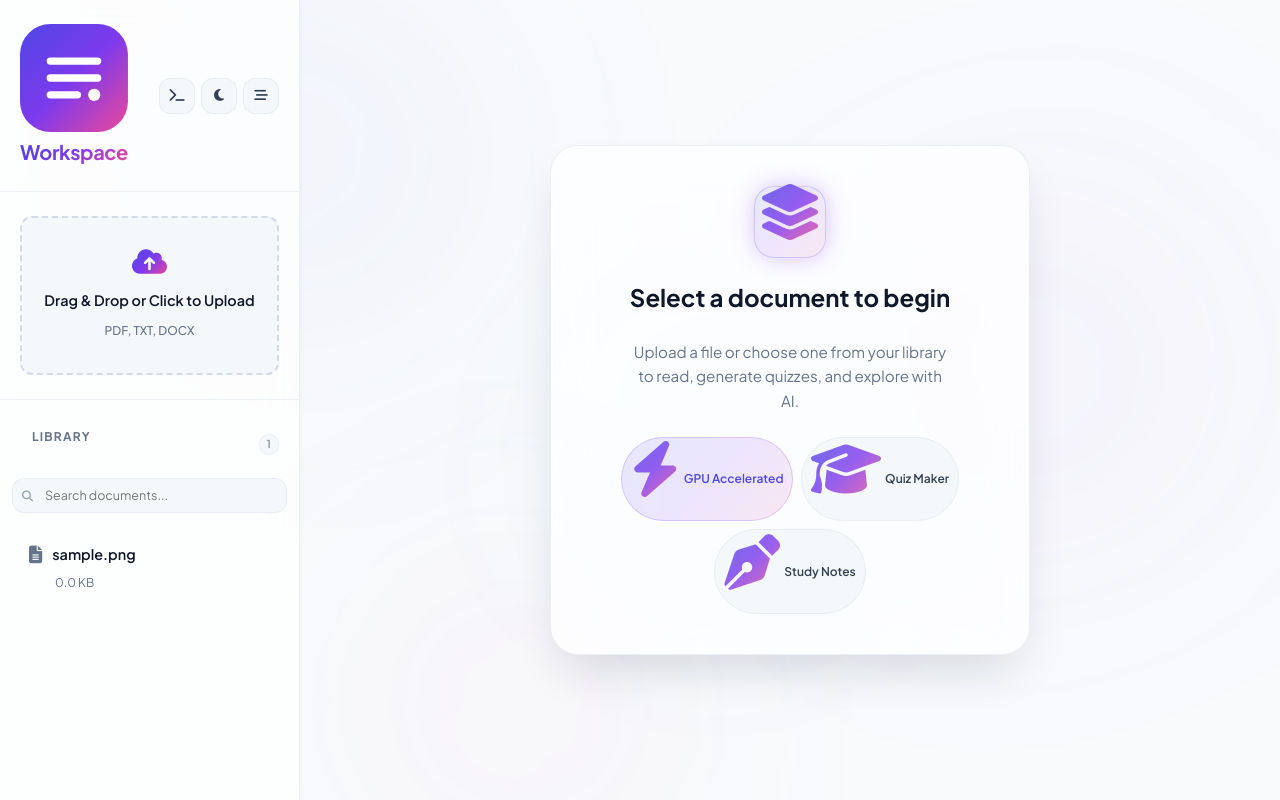
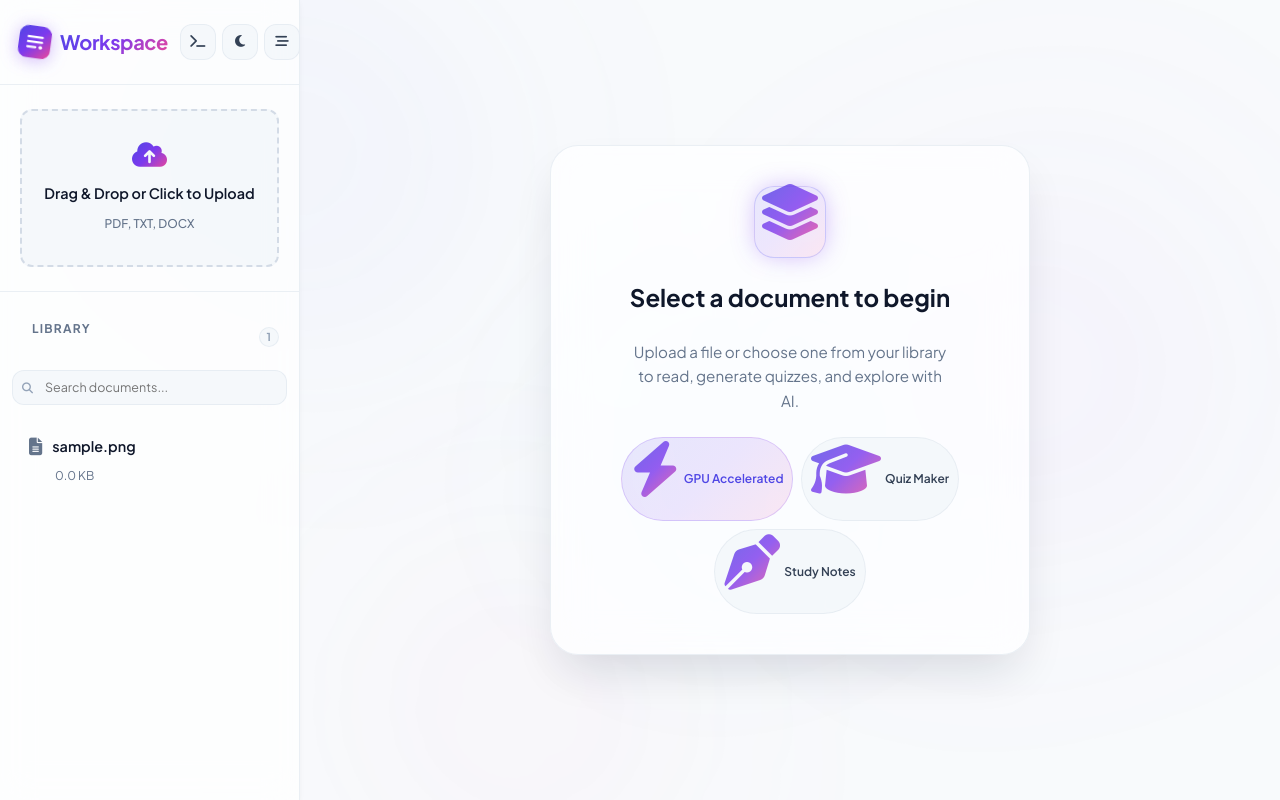
Before and after one commit to prashant-7-8-7/Macro-Project-, a FastAPI app: page / in a window 1280 px wide. Run offline with FastAPI, Linux system fonts and the light colour scheme; tables that the repository leaves empty hold one stand-in row (values such as "Sample post"); some libraries are stand-ins or nearby versions.

Commit message:
style: add brand logo mark, button micro-interactions, and kbd badge styles in components.css

```diff
--- a/src/web/static/css/components.css
+++ b/src/web/static/css/components.css
@@ -2176,3 +2176,63 @@ mark.search-highlight.active-match {
   margin-top: var(--space-3);
   flex-wrap: wrap;
 }
+
+/* ============================================================
+   BRAND LOGO MARK & BUTTON MICRO-INTERACTIONS
+   ============================================================ */
+.brand-title-group {
+  display: flex;
+  align-items: center;
+  gap: var(--space-2-5);
+}
+
+.brand-logo-mark {
+  width: 30px;
+  height: 30px;
+  display: flex;
+  align-items: center;
+  justify-content: center;
+  flex-shrink: 0;
+  transition: transform var(--dur-normal) var(--ease-spring);
+  filter: drop-shadow(0 2px 8px var(--brand-glow));
+}
+
+.brand-logo-mark svg {
+  width: 100%;
+  height: 100%;
+}
+
+.sidebar-header:hover .brand-logo-mark {
+  transform: rotate(8deg) scale(1.08);
+}
+
+/* Global button press micro-interaction */
+button:active:not(:disabled),
+.btn-primary:active:not(:disabled),
+.btn-primary-outline:active:not(:disabled),
+.segment-btn:active,
+.tab-btn:active,
+.theme-toggle-btn:active {
+  transform: scale(0.96) !important;
+}
+
+/* Tooltip Enhancements */
+[title] {
+  position: relative;
+}
+
+kbd.kbd-badge {
+  display: inline-flex;
+  align-items: center;
+  justify-content: center;
+  font-family: var(--font-mono);
+  font-size: 10px;
+  font-weight: 700;
+  color: var(--text-tertiary);
+  background-color: var(--bg-surface-elevated);
+  border: 1px solid var(--border-subtle);
+  border-radius: var(--radius-sm);
+  padding: 1px 5px;
+  line-height: 1.4;
+  box-shadow: 0 1px 0 var(--border-subtle);
+}
```
